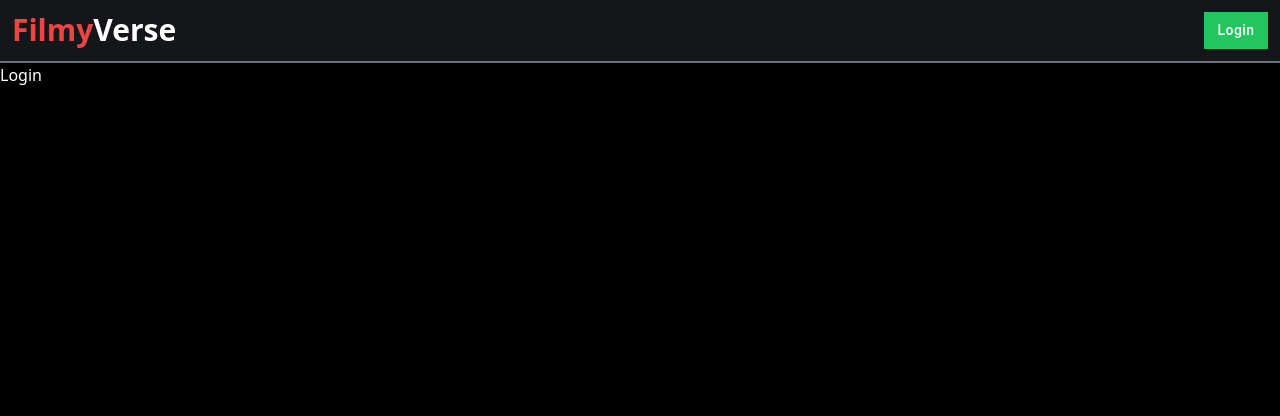
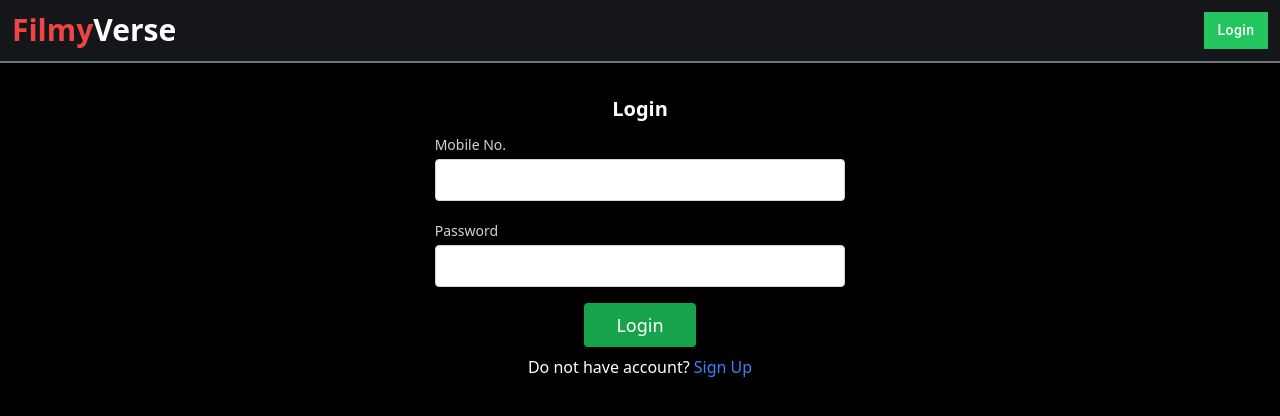
Before and after one commit to siddheshsurve/movieverse, a React (Create React App) app: page /login in a window 1280 px wide. Shown: the top 416 px of the page. Built offline with nearby package versions, Linux system fonts and the light colour scheme.

Commit message:
updated login compo

```diff
--- a/src/components/Login.js
+++ b/src/components/Login.js
@@ -1,9 +1,105 @@
-import React from 'react'
+import React, { useContext, useState } from "react";
+import { TailSpin } from "react-loader-spinner";
+import { Link } from "react-router-dom";
+// import {query, where, getDocs} from 'firebase/firestore'
+// import { usersRef } from "../firebase/firebase";
+// import { Appstate } from "../App";
+// import bcrypt from 'bcryptjs'
+// import swal from "sweetalert";
 
 const Login = () => {
+  // const navigate = useNavigate();
+  // const useAppstate = useContext(Appstate);
+  const [form, setForm] = useState({
+    mobile: "",
+    password: ""
+  });
+  const [loading, setLoading] = useState(false);
+
+  // const login = async () => {
+  //   setLoading(true);
+  //   try {
+  //     const quer = query(usersRef, where('mobile', '==', form.mobile))
+  //     const querySnapshot = await getDocs(quer);
+
+  //     querySnapshot.forEach((doc) => {
+  //       const _data = doc.data();
+  //       const isUser = bcrypt.compareSync(form.password, _data.password);
+  //       if(isUser) {
+  //         useAppstate.setLogin(true);
+  //         useAppstate.setUserName(_data.name);
+  //         swal({
+  //           title: "Logged In",
+  //           icon: "success",
+  //           buttons: false,
+  //           timer: 3000
+  //         })
+  //         navigate('/')
+  //       } else {
+  //         swal({
+  //           title: "Invalid Credentials",
+  //           icon: "error",
+  //           buttons: false,
+  //           timer: 3000
+  //         })
+  //       }
+  //     })
+  //   } catch (error) {
+  //     swal({
+  //       title: error.message,
+  //       icon: "error",
+  //       buttons: false,
+  //       timer: 3000
+  //     })
+  //   }
+  //   setLoading(false);
+  // }
+
   return (
-    <div>Login</div>
-  )
-}
+    <div className="w-full flex flex-col mt-8 items-center">
+      <h1 className="text-xl font-bold">Login</h1>
+      <div class="p-2 w-full md:w-1/3">
+        <div class="relative">
+          <label for="message" class="leading-7 text-sm text-gray-300">
+            Mobile No.
+          </label>
+          <input
+            type={"number"}
+            id="message"
+            name="message"
+            value={form.mobile}
+            onChange={(e) => setForm({ ...form, mobile: e.target.value })}
+            class="w-full bg-white rounded border border-gray-300 focus:border-indigo-500 focus:bg-white focus:ring-2 focus:ring-indigo-200 text-base outline-none text-gray-700 py-1 px-3 leading-8 transition-colors duration-200 ease-in-out"
+          />
+        </div>
+      </div>
+      <div class="p-2 w-full md:w-1/3">
+        <div class="relative">
+          <label for="message" class="leading-7 text-sm text-gray-300">
+            Password
+          </label>
+          <input
+            id="message"
+            name="message"
+            value={form.password}
+            onChange={(e) => setForm({ ...form, password: e.target.value })}
+            class="w-full bg-white rounded border border-gray-300 focus:border-indigo-500 focus:bg-white focus:ring-2 focus:ring-indigo-200 text-base outline-none text-gray-700 py-1 px-3 leading-8 transition-colors duration-200 ease-in-out"
+          />
+        </div>
+      </div>
+      <div class="p-2 w-full">
+        <button
+        // onClick={login}
+          class="flex mx-auto text-white bg-green-600 border-0 py-2 px-8 focus:outline-none hover:bg-green-700 rounded text-lg"
+        >
+          {loading ? <TailSpin height={25} color="white" /> : "Login"}
+        </button>
+      </div>
+      <div>
+        <p>Do not have account? <Link to={'/signup'}><span className="text-blue-500">Sign Up</span></Link></p>
+      </div>
+    </div>
+  );
+};
 
-export default Login
+export default Login;
```
